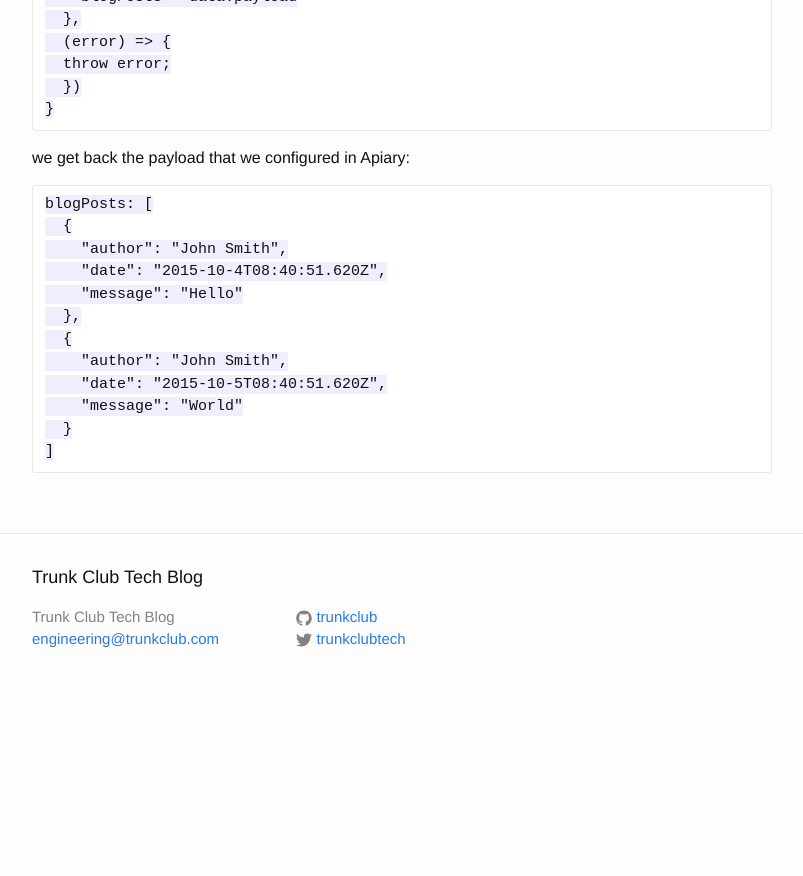
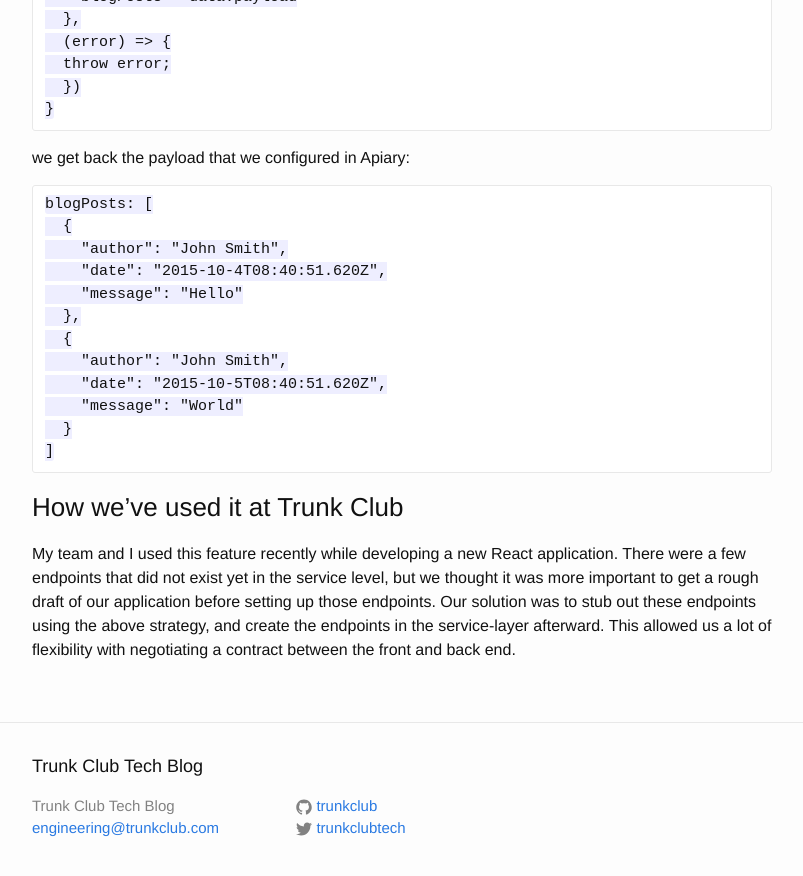
Before and after one commit to trunkclub/trunkclub.github.io, a Jekyll site: the page built from _posts/2015-10-09-develop-faster-with-apiary.md, in a window 1280 px wide and 900 px high, scrolled down 1598 px. Shown: the top 876 px of the window, without its empty margins (238-1041 px from the left). Built offline with Jekyll 4.4.1, drawn with Linux system fonts in a browser that asks for light colours; comment, search, counter and statistics services are not loaded; before the commit the page ends 2309 px from its top, so only the background shows below that.

Commit message:
add conclusion

```diff
--- a/_posts/2015-10-09-develop-faster-with-apiary.md
+++ b/_posts/2015-10-09-develop-faster-with-apiary.md
@@ -78,3 +78,6 @@ we get back the payload that we configured in Apiary:
         "message": "World"
       }
     ]
+
+### How we've used it at Trunk Club
+My team and I used this feature recently while developing a new React application. There were a few endpoints that did not exist yet in the service level, but we thought it was more important to get a rough draft of our application before setting up those endpoints. Our solution was to stub out these endpoints using the above strategy, and create the endpoints in the service-layer afterward. This allowed us a lot of flexibility with negotiating a contract between the front and back end.
```
